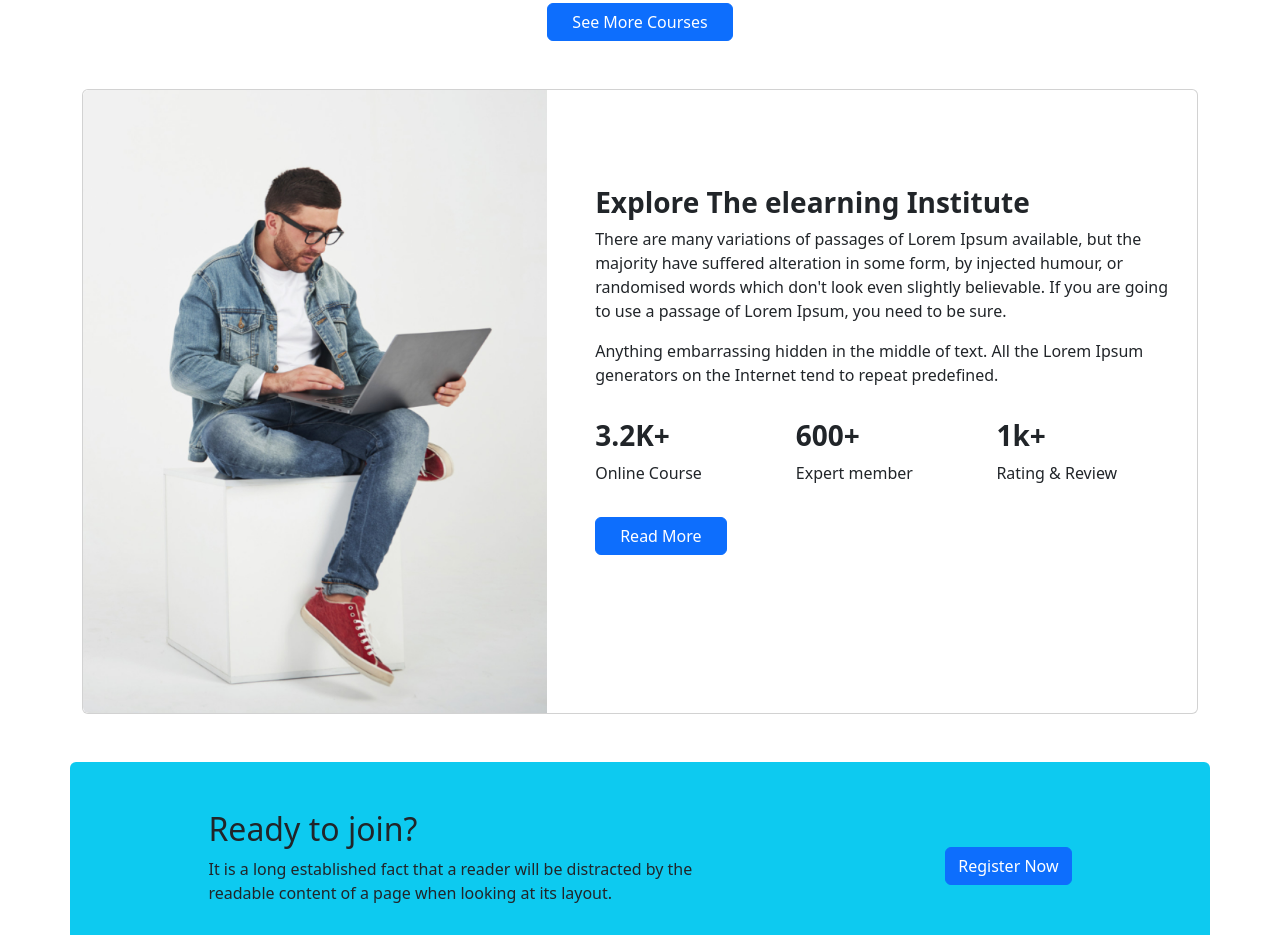
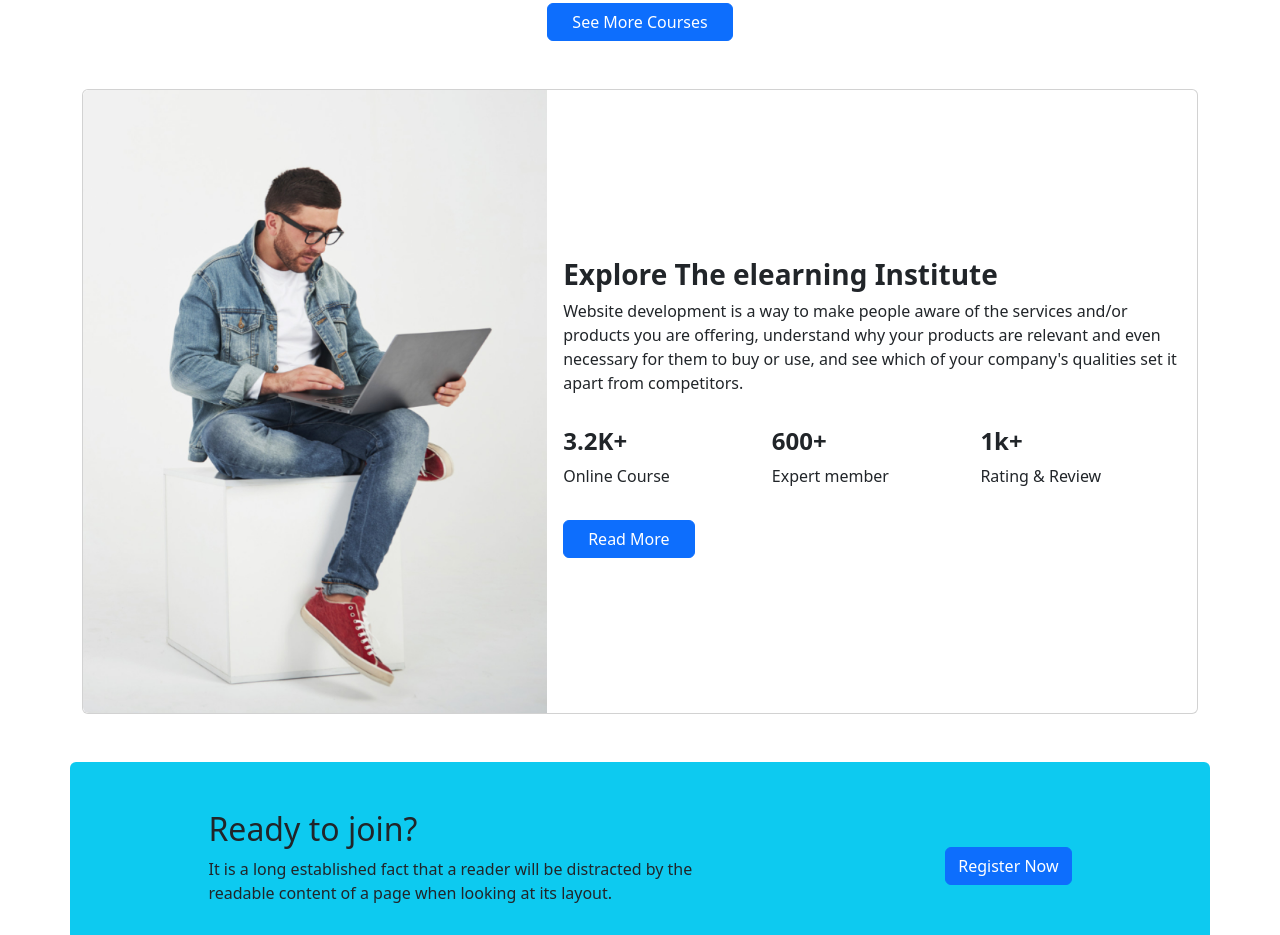
Before and after one commit to maj-jinnah/Assignment--3, a plain HTML site: page index.html in a window 1280 px wide. Shown: the part 1489-2424 px from the top of the page. Drawn offline with nearby package versions, Linux system fonts and the light colour scheme.

Commit message:
Explore recheck done

```diff
--- a/index.html
+++ b/index.html
@@ -224,38 +224,29 @@
             </div>
         </section>
 
-
-
-
-
-        <!-- Explore Section -->
+                    <!-- Explore Section done -->
 
         <section class="container pt-5">
             <div class="card mb-3">
                 <div class="row g-0">
-                    <div class="col-5">
+                    <div class="col-lg-5 col-md-5">
                         <img src="images/working.png" class="img-fluid rounded-start" alt="">
                     </div>
-                    <div class="col-7">
-                        <div class="card-body ps-5 pt-lg-5 mt-lg-5">
-                            <h3 class="card-title fw-bold">Explore The elearning Institute</h3>
-                            <p class="card-text">There are many variations of passages of Lorem Ipsum available, but the
-                                majority have suffered alteration in some form, by injected humour, or randomised words
-                                which don't look even slightly believable. If you are going to use a passage of Lorem
-                                Ipsum, you need to be sure.</p>
-                            <p class="card-text">Anything embarrassing hidden in the middle of text. All the Lorem Ipsum
-                                generators on the Internet tend to repeat predefined.</p>
-                            <div class="row gx-3 pt-3 pb-3">
+                    <div class="col-lg-7 col-md-7">
+                        <div class="card-body ps-3 pt-lg-5 mt-lg-5">
+                            <h3 class="card-title fw-bold mt-lg-5 pt-lg-4">Explore The elearning Institute</h3>
+                            <p class="card-text">Website development is a way to make people aware of the services and/or products you are offering, understand why your products are relevant and even necessary for them to buy or use, and see which of your company's qualities set it apart from competitors.</p>
+                            <div class="row gx-2 pt-3 pb-3">
                                 <div class="col-4 ">
-                                    <h3 class="fw-bold">3.2K+</h3>
+                                    <h4 class="fw-bold">3.2K+</h4>
                                     <p>Online Course</p>
                                 </div>
                                 <div class="col-4">
-                                    <h3 class="fw-bold">600+</h3>
+                                    <h4 class="fw-bold">600+</h4>
                                     <p>Expert member</p>
                                 </div>
                                 <div class="col-4">
-                                    <h3 class="fw-bold">1k+</h3>
+                                    <h4 class="fw-bold">1k+</h4>
                                     <p>Rating & Review</p>
                                 </div>
                             </div>
@@ -264,9 +255,7 @@
                     </div>
                 </div>
             </div>
-
         </section>
-
 
         <!-- Modal Section -->
         <section class="container mt-5 mb-5 bg-info py-5 rounded-2">
--- a/styles.css
+++ b/styles.css
@@ -1,6 +1,3 @@
-.course-mb-0{
-    margin-bottom: 5px;
-}
 .caroimg{
     filter: brightness(60%);
 }
```
